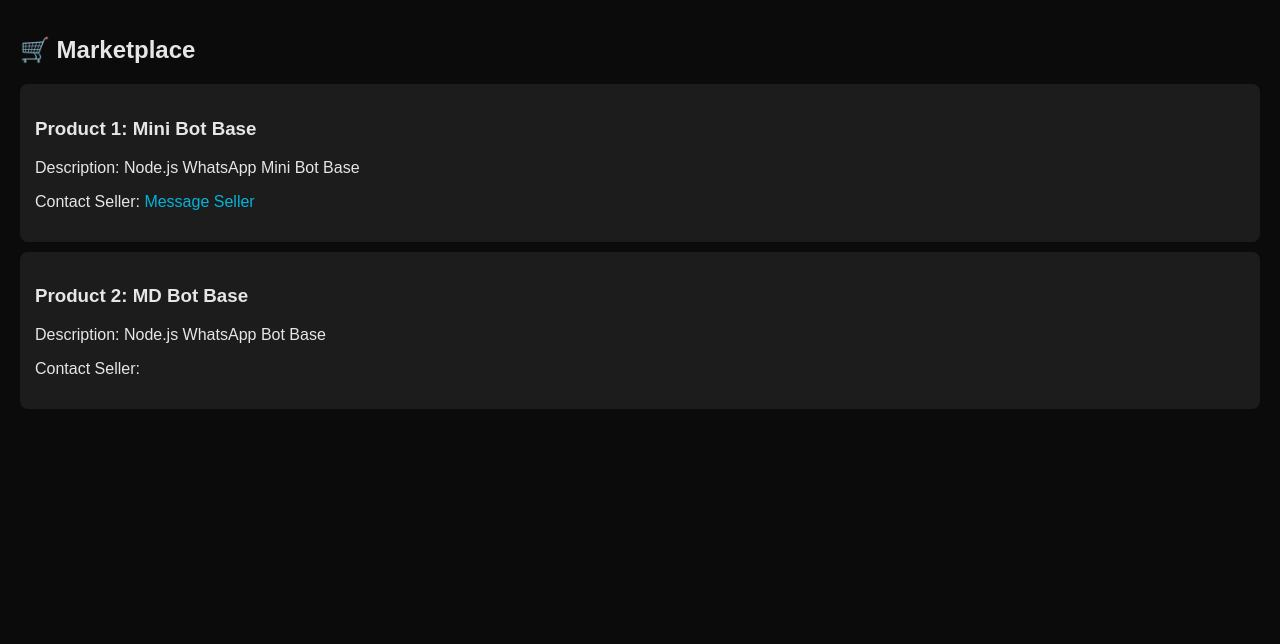
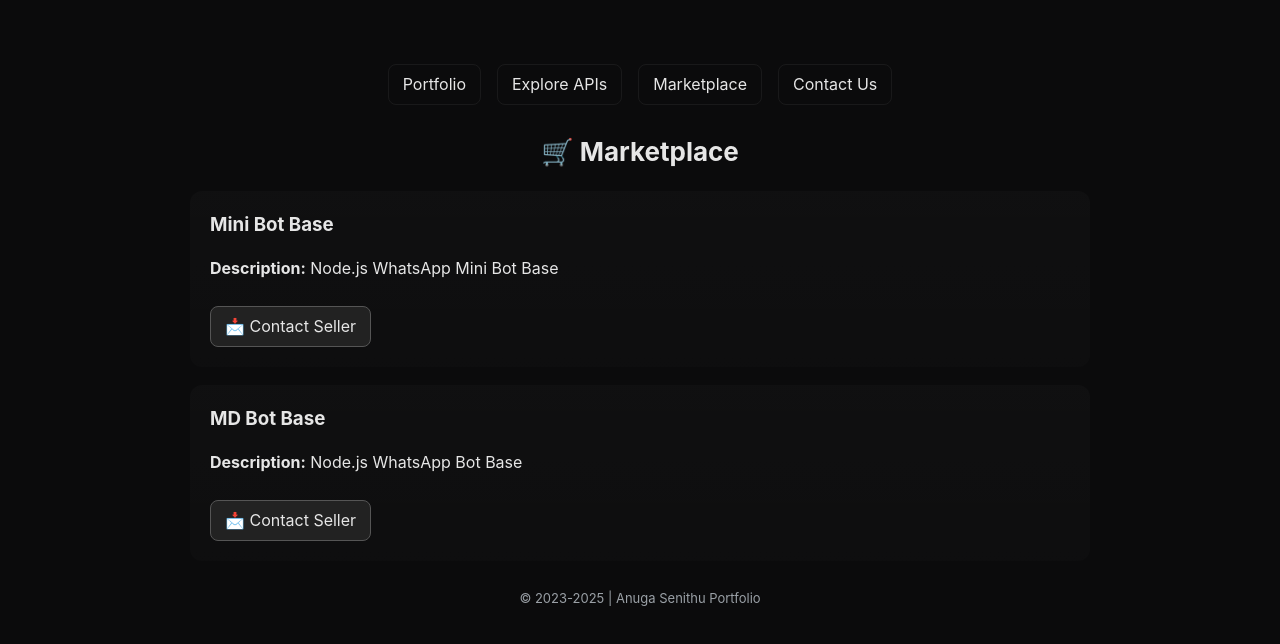
Before and after one commit to cyberxdevsofficial/API-WEB, a website: page public/marketplace.html in a window 1280 px wide. Drawn offline with Linux system fonts and the light colour scheme.

Commit message:
Update marketplace.html

```diff
--- a/public/marketplace.html
+++ b/public/marketplace.html
@@ -3,24 +3,48 @@
 <head>
 <meta charset="utf-8" />
 <meta name="viewport" content="width=device-width,initial-scale=1" />
-<title>Marketplace - ANUGA APIS</title>
+<title>Marketplace - Anuga Senithu</title>
 <style>
-body{margin:0;font-family:Arial,Helvetica,sans-serif;background:#0b0b0c;color:#e6e6e6;padding:20px}
-h1{font-size:24px;margin-bottom:20px}
-.card{background:#1c1c1c;padding:15px;margin:10px 0;border-radius:8px}
-a{color:#00b4d8;text-decoration:none}
+:root{--bg:#0b0b0c;--text:#e6e6e6;--muted:#9aa0a6;--accent:#00b4d8}
+body{margin:0;font-family:Inter,system-ui,Segoe UI,Roboto,Helvetica,Arial;background:var(--bg);color:var(--text);line-height:1.45}
+.container{max-width:900px;margin:40px auto;padding:24px}
+nav{display:flex;justify-content:center;gap:16px;margin-bottom:28px;flex-wrap:wrap}
+nav a{color:var(--text);text-decoration:none;padding:8px 14px;border-radius:8px;border:1px solid rgba(255,255,255,0.06);transition:0.2s}
+nav a:hover{background:var(--accent);color:#000}
+h1{text-align:center;font-size:26px;margin-bottom:20px}
+.card{background:linear-gradient(180deg,rgba(255,255,255,0.02),rgba(255,255,255,0.01));padding:20px;border-radius:12px;margin-bottom:18px}
+h3{margin-top:0}
+a.btn{display:inline-block;margin-top:10px;padding:8px 14px;background:#222;border:1px solid #555;border-radius:8px;color:var(--text);text-decoration:none;transition:0.2s}
+a.btn:hover{background:var(--accent);color:#000}
+footer{margin-top:28px;color:var(--muted);font-size:13px;text-align:center}
 </style>
 </head>
 <body>
+<div class="container">
+
+<!-- Navigation -->
+<nav>
+  <a href="/index.html">Portfolio</a>
+  <a href="/docs.html">Explore APIs</a>
+  <a href="/marketplace.html">Marketplace</a>
+  <a href="/contact.html">Contact Us</a>
+</nav>
+
 <h1>🛒 Marketplace</h1>
 
 <div class="card">
-<h3>Product 1: Mini Bot Base</h3>
-<p>Description: Node.js WhatsApp Mini Bot Base</p>
-<p>Contact Seller: <a href="https://wa.me/+94710695082" target="_blank">Message Seller</a></p>
+  <h3>Mini Bot Base</h3>
+  <p><strong>Description:</strong> Node.js WhatsApp Mini Bot Base</p>
+  <a href="https://wa.me/+94710695082" target="_blank" class="btn">📩 Contact Seller</a>
 </div>
 
 <div class="card">
-<h3>Product 2: MD Bot Base</h3>
-<p>Description: Node.js WhatsApp Bot Base</p>
-<p>Contact Seller: <a href="https://wa.me/+94710695082" target="_blank
+  <h3>MD Bot Base</h3>
+  <p><strong>Description:</strong> Node.js WhatsApp Bot Base</p>
+  <a href="https://wa.me/+94710695082" target="_blank" class="btn">📩 Contact Seller</a>
+</div>
+
+<footer>© 2023-2025 | Anuga Senithu Portfolio</footer>
+</div>
+</body>
+</html>
```
